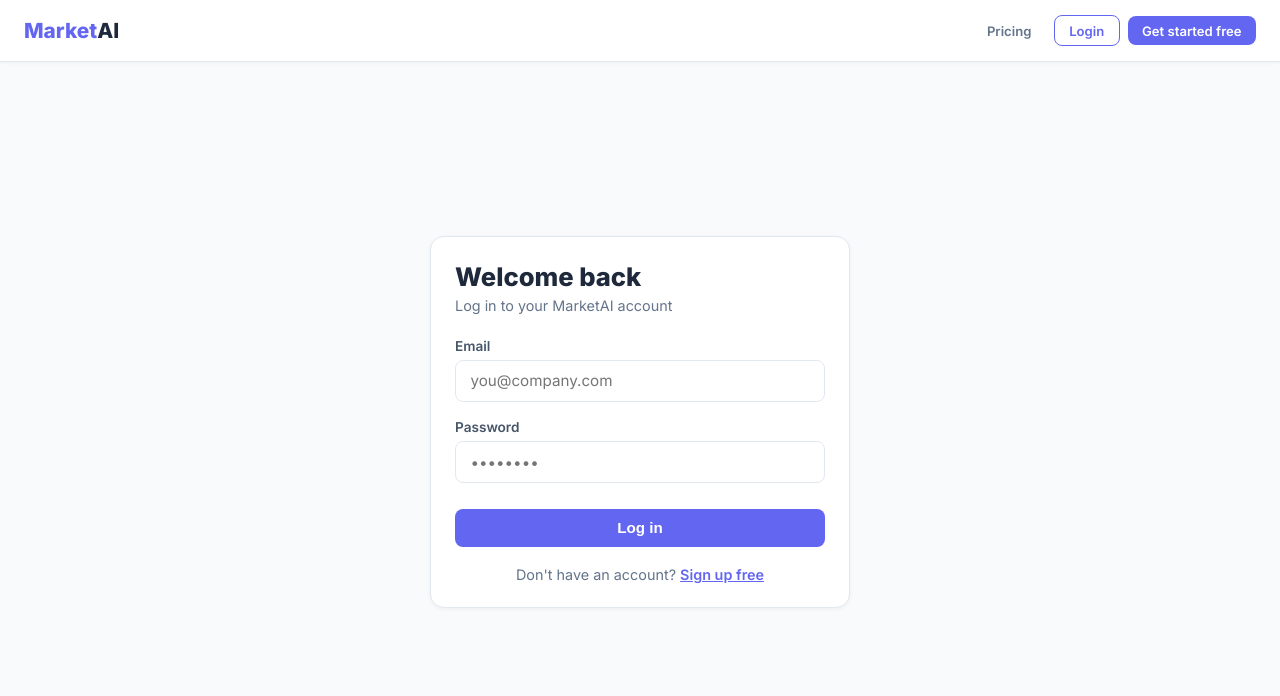
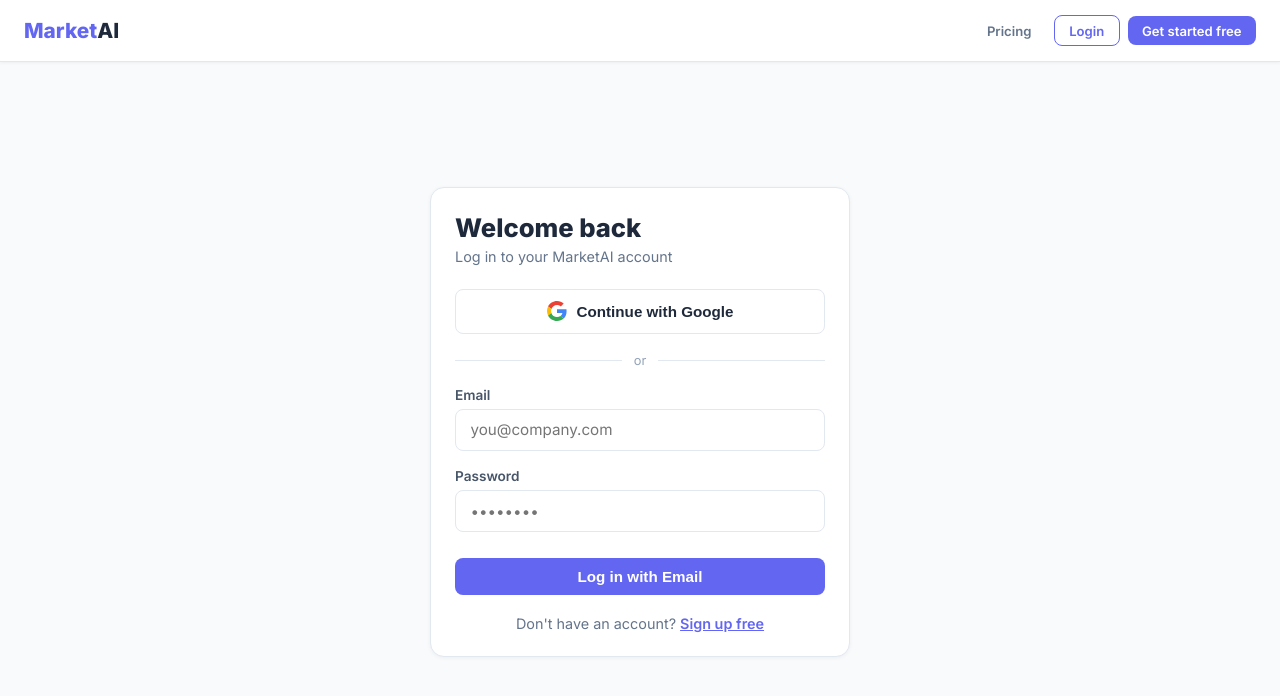
Before and after one commit to jvnsharma123/marketai-global, a React (Create React App) app: page /login in a window 1280 px wide. Shown: the top 696 px of the page. Built offline with nearby package versions, Linux system fonts and the light colour scheme; no server answers.

Commit message:
Implement Google login in Login component
Added Google login functionality to the Login page.

```diff
--- a/src/pages/Login.js
+++ b/src/pages/Login.js
@@ -8,6 +8,7 @@
   const [password, setPassword] = useState('');
   const [error, setError] = useState('');
   const [loading, setLoading] = useState(false);
+  const [googleLoading, setGoogleLoading] = useState(false);
   const navigate = useNavigate();
 
   const handleLogin = async (e) => {
@@ -18,6 +19,15 @@
     else navigate('/dashboard');
   };
 
+  const handleGoogleLogin = async () => {
+    setGoogleLoading(true); setError('');
+    const { error } = await supabase.auth.signInWithOAuth({
+      provider: 'google',
+      options: { redirectTo: `${window.location.origin}/dashboard` }
+    });
+    if (error) { setError(error.message); setGoogleLoading(false); }
+  };
+
   return (
     <div>
       <Navbar />
@@ -26,6 +36,23 @@
           <h1 style={{ fontSize: '1.6rem', fontWeight: 800, marginBottom: '0.3rem' }}>Welcome back</h1>
           <p style={{ color: '#64748b', marginBottom: '1.5rem', fontSize: '0.9rem' }}>Log in to your MarketAI account</p>
           {error && <div className="alert alert-error">{error}</div>}
+
+          {/* Google Login Button */}
+          <button
+            onClick={handleGoogleLogin}
+            disabled={googleLoading}
+            style={{ width: '100%', display: 'flex', alignItems: 'center', justifyContent: 'center', gap: 10, padding: '0.7rem', borderRadius: 8, border: '1.5px solid #e2e8f0', background: '#fff', fontSize: '0.95rem', fontWeight: 600, cursor: 'pointer', marginBottom: '1.2rem', color: '#1e293b' }}
+          >
+            <svg width="20" height="20" viewBox="0 0 48 48"><path fill="#EA4335" d="M24 9.5c3.54 0 6.71 1.22 9.21 3.6l6.85-6.85C35.9 2.38 30.47 0 24 0 14.62 0 6.51 5.38 2.56 13.22l7.98 6.19C12.43 13.72 17.74 9.5 24 9.5z"/><path fill="#4285F4" d="M46.98 24.55c0-1.57-.15-3.09-.38-4.55H24v9.02h12.94c-.58 2.96-2.26 5.48-4.78 7.18l7.73 6c4.51-4.18 7.09-10.36 7.09-17.65z"/><path fill="#FBBC05" d="M10.53 28.59c-.48-1.45-.76-2.99-.76-4.59s.27-3.14.76-4.59l-7.98-6.19C.92 16.46 0 20.12 0 24c0 3.88.92 7.54 2.56 10.78l7.97-6.19z"/><path fill="#34A853" d="M24 48c6.48 0 11.93-2.13 15.89-5.81l-7.73-6c-2.18 1.48-4.97 2.35-8.16 2.35-6.26 0-11.57-4.22-13.47-9.91l-7.98 6.19C6.51 42.62 14.62 48 24 48z"/></svg>
+            {googleLoading ? 'Redirecting...' : 'Continue with Google'}
+          </button>
+
+          <div style={{ display: 'flex', alignItems: 'center', gap: 12, marginBottom: '1.2rem' }}>
+            <div style={{ flex: 1, height: 1, background: '#e2e8f0' }} />
+            <span style={{ fontSize: '0.8rem', color: '#94a3b8' }}>or</span>
+            <div style={{ flex: 1, height: 1, background: '#e2e8f0' }} />
+          </div>
+
           <form onSubmit={handleLogin}>
             <div className="form-group">
               <label className="form-label">Email</label>
@@ -36,7 +63,7 @@
               <input className="form-input" type="password" value={password} onChange={e => setPassword(e.target.value)} placeholder="••••••••" required />
             </div>
             <button type="submit" className="btn btn-primary btn-full" disabled={loading} style={{ marginTop: '0.5rem' }}>
-              {loading ? <><span className="spinner" />  Logging in...</> : 'Log in'}
+              {loading ? <><span className="spinner" />  Logging in...</> : 'Log in with Email'}
             </button>
           </form>
           <p style={{ textAlign: 'center', marginTop: '1.2rem', fontSize: '0.9rem', color: '#64748b' }}>
```
